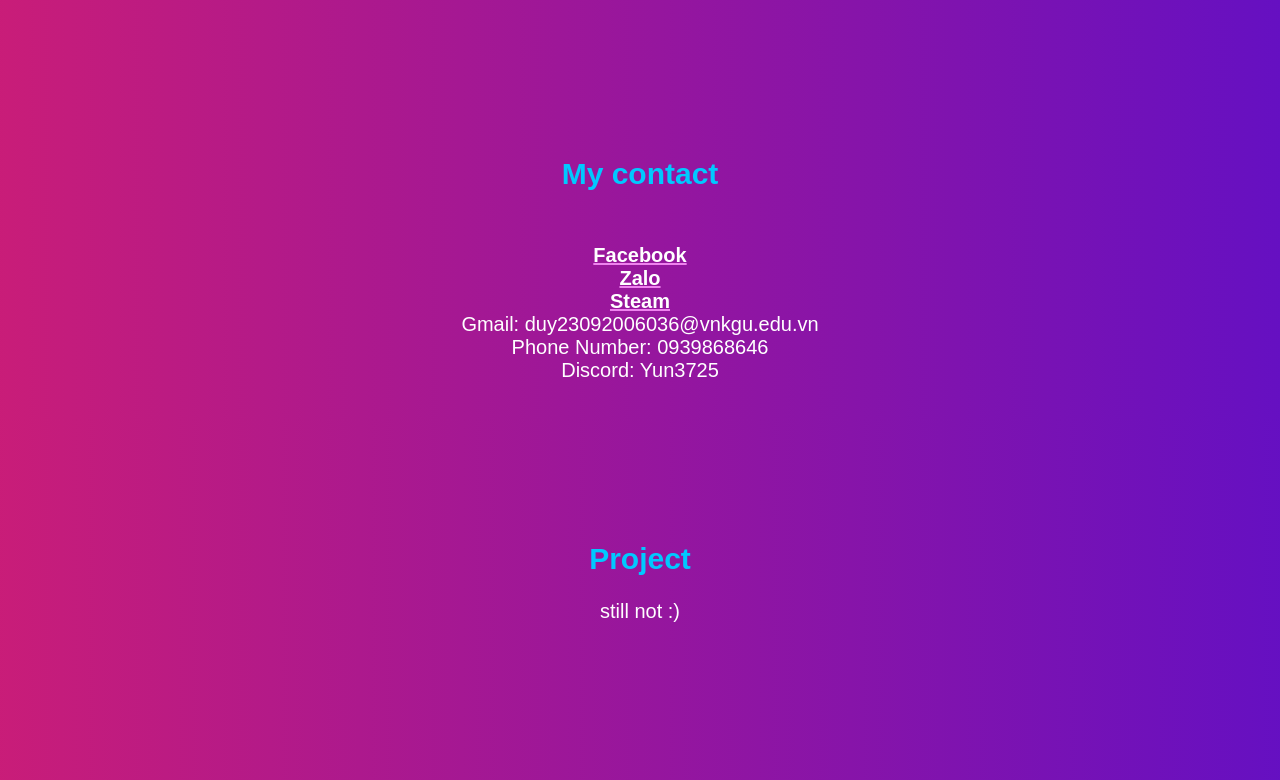
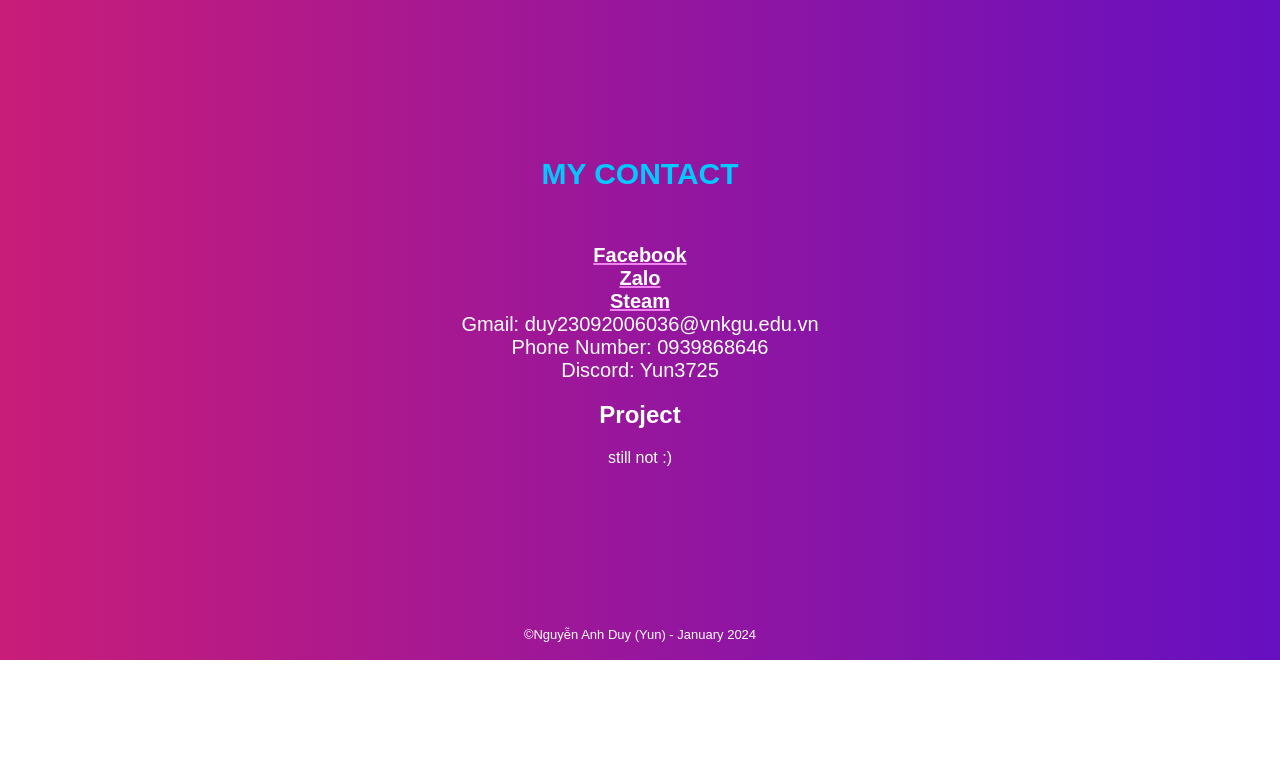
Before and after one commit to YunYun3725/YunYun3725.github.io, a plain HTML site: page Profile/index1.html in a window 1280 px wide. Shown: the part 2005-2785 px from the top of the page. After the commit the page ends 2665 px from the top, so only its background shows below. Drawn offline with nearby package versions, Linux system fonts and the light colour scheme.

Commit message:
index1.html

```diff
--- a/Profile/index1.html
+++ b/Profile/index1.html
@@ -71,7 +71,7 @@
             </p2>
         </div>
         <div class="settup-tittle">
-        <h1><b>My setup</b></h1>
+        <h1><b>MY SETUP</b></h1>
     </div>
             <div class="slider">
                 <div class="list">
@@ -124,7 +124,7 @@ Now: I sold everthing to buy a <a href="https://www.msi.com/Laptop/GF63-Thin-11S
             </div>
 
         <div class="contact-content">
-            <h3>My contact</h3> </br>
+            <h3>MY CONTACT</h3> </br>
               <a href="https://www.facebook.com/profile.php?id=100033479046288" ><strong>Facebook
             </strong>
             </a> </br>
@@ -135,7 +135,7 @@ Now: I sold everthing to buy a <a href="https://www.msi.com/Laptop/GF63-Thin-11S
            <p2>Phone Number: 0939868646</p2></br>
            <p2>Discord: Yun3725</p2>
         </div>
-<div class="project">
+<div class="PROJECT">
     <h1>Project</h1>
     <p1>still not :) </p1>
 
```
